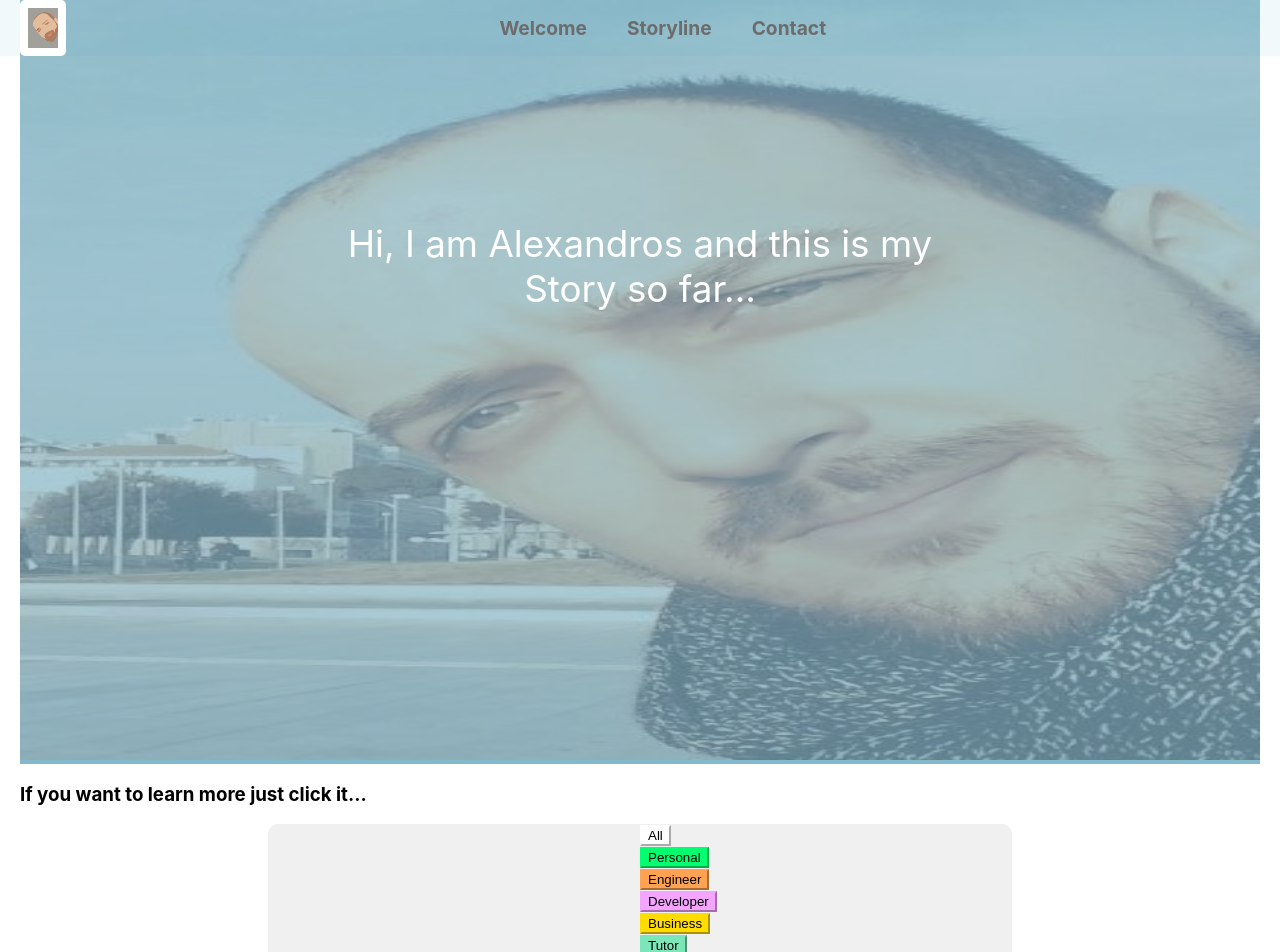
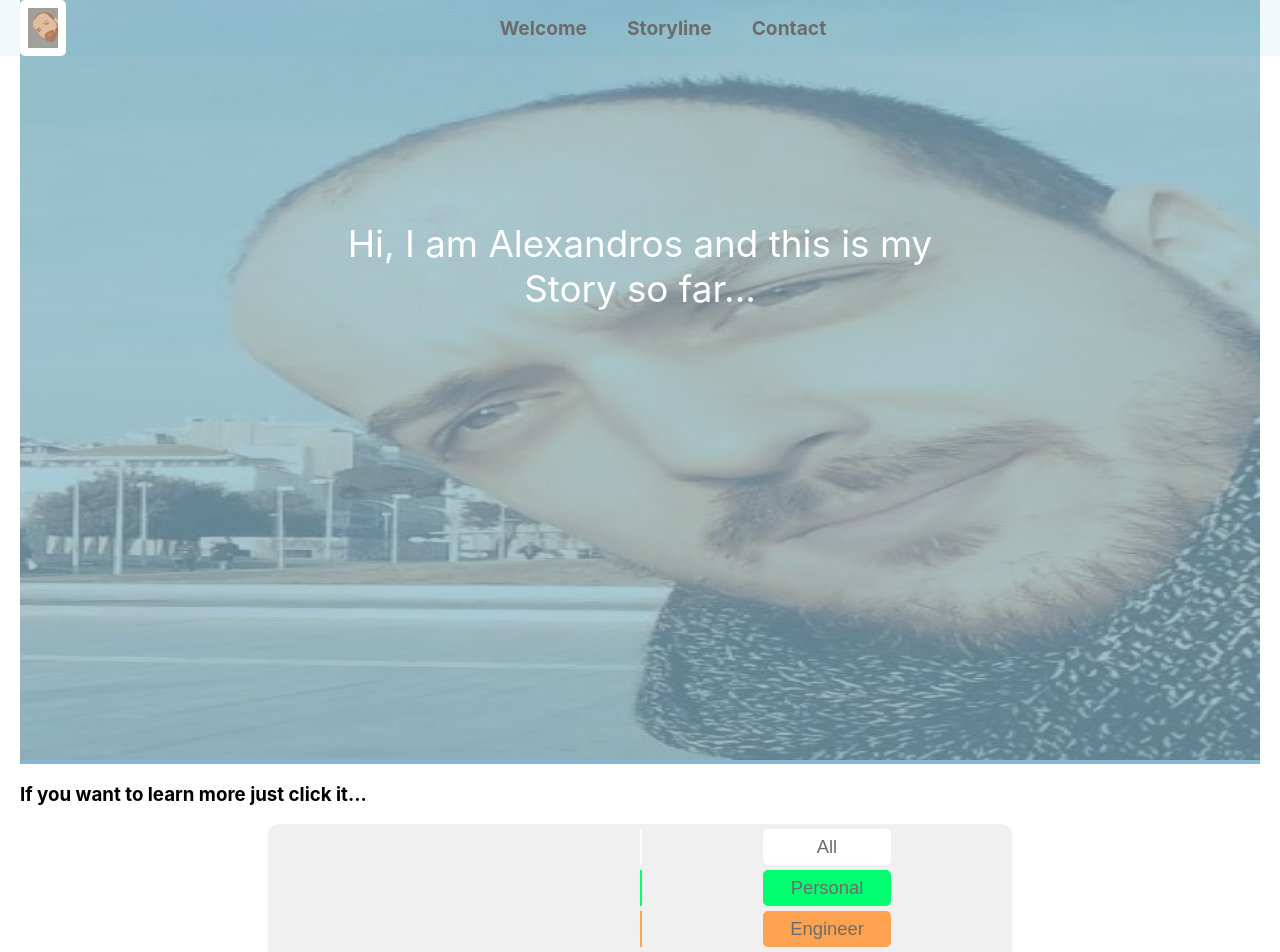
Before and after one commit to Alexzg/Web_Alex, a React (Create React App) app in the folder v2/alexandros-zogkas-webpage/: page / in a window 1280 px wide. Shown: the top 952 px of the page. Built offline with nearby package versions, Linux system fonts and the light colour scheme.

Commit message:
Update BtnStoryGroup.js

```diff
--- a/v2/alexandros-zogkas-webpage/src/components/Buttons/BtnStoryGroup/BtnStoryGroup.js
+++ b/v2/alexandros-zogkas-webpage/src/components/Buttons/BtnStoryGroup/BtnStoryGroup.js
@@ -3,10 +3,13 @@ import React from 'react';
 import './BtnStoryGroup.css';
 
 const BtnStoryGroup = (props) => {
+	let classname = 'GroupBtnLine';
+	if (props.ToggleShow) { classname += ' GroupBtnClicked' };
+
 	return (
-	<div className='Line' style={{borderColor: props.Color}}>
+	<div className={classname} style={{borderColor: props.Color}}>
 		<button
-			className='Btn'
+			className='GroupBtn'
 			style={{backgroundColor: props.Color, borderColor: props.Color}}
 			onClick={() => props.OnClick(props.Type, null)}>
 			{props.Type}
```
